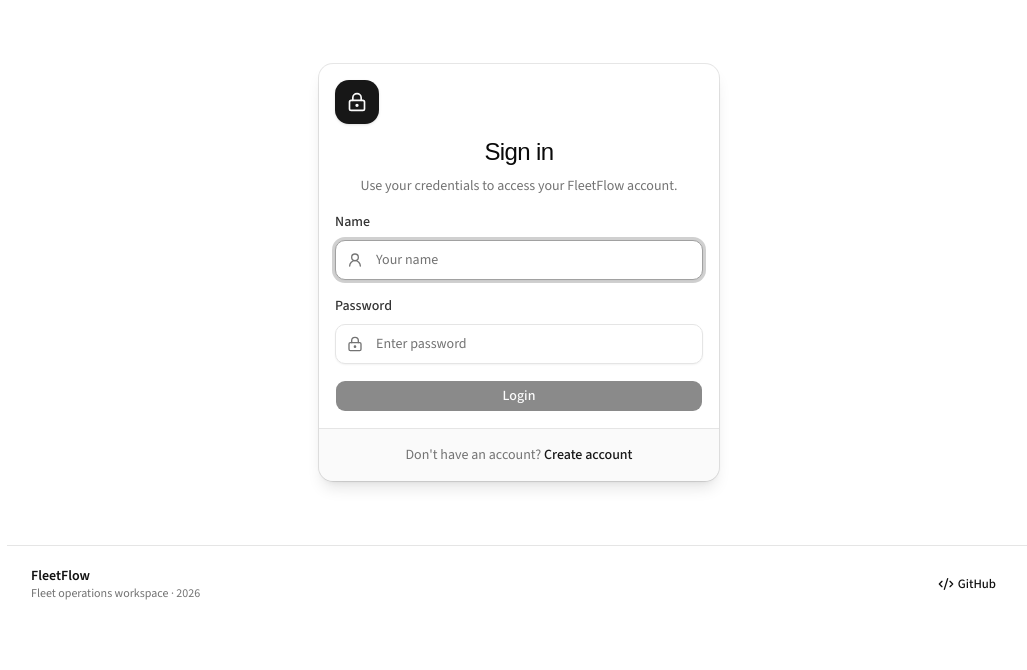
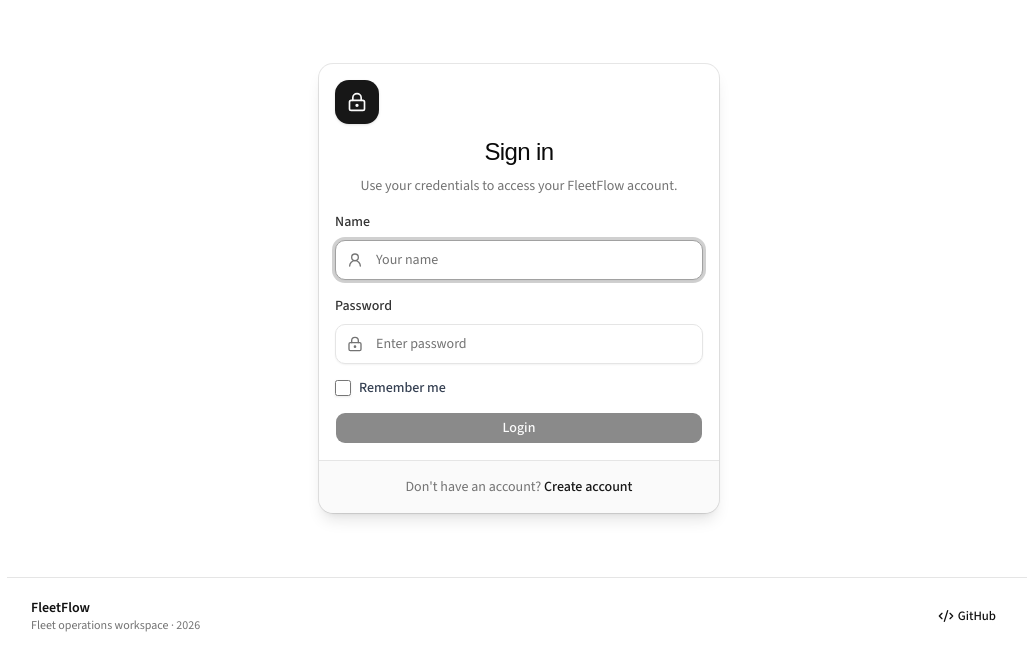
Before and after one commit to Kolm-dev/FleetFlow, a React (Vite) app in the folder frontend/: page /authorization in a window 1280 px wide. Shown: the top 670 px of the page, without its empty margins (121-1148 px from the left). Built offline with nearby package versions, Linux system fonts and the light colour scheme; no server answers.

Commit message:
Add Remember Me support to login

```diff
--- a/frontend/src/api/auth.ts
+++ b/frontend/src/api/auth.ts
@@ -8,6 +8,7 @@ export const getCSRFCookie = () => {
 type LoginCredentials = {
     name: string;
     password: string;
+    remember?: boolean;
 };
 export type RegisterCredentials = {
     name: string;
@@ -25,9 +26,7 @@ export type RegisterResponse = {
     new_user: string;
 };
 
-export type RegisterValidationErrors = Partial<
-    Record<keyof RegisterCredentials, string[]>
->;
+export type RegisterValidationErrors = Partial<Record<keyof RegisterCredentials, string[]>>;
 
 export type ValidationErrorResponse = {
     message: string;
--- a/frontend/src/components/Auth/AuthForm.tsx
+++ b/frontend/src/components/Auth/AuthForm.tsx
@@ -1,13 +1,6 @@
 import { Button } from "@/components/ui/button";
 import { ErrorMessage } from "@/components/shared/ErrorMessage";
-import {
-    Card,
-    CardContent,
-    CardDescription,
-    CardFooter,
-    CardHeader,
-    CardTitle,
-} from "@/components/ui/card";
+import { Card, CardContent, CardDescription, CardFooter, CardHeader, CardTitle } from "@/components/ui/card";
 import { LoaderCircle, LockKeyhole, type LucideIcon } from "lucide-react";
 import type { FormEvent } from "react";
 import { Link } from "react-router";
@@ -38,6 +31,8 @@ type AuthFormProps = {
     footerLinkLabel: string;
     footerLinkTo: string;
     onSubmit: (event: FormEvent<HTMLFormElement>) => void;
+    rememberMe?: boolean;
+    onRememberMeChange?: (checked: boolean) => void;
 };
 
 export const AuthForm = ({
@@ -53,6 +48,8 @@ export const AuthForm = ({
     footerLinkLabel,
     footerLinkTo,
     onSubmit,
+    rememberMe,
+    onRememberMeChange,
 }: AuthFormProps) => {
     const generalErrorId = "auth-form-error";
 
@@ -61,15 +58,22 @@ export const AuthForm = ({
             <Card className="w-full shadow-lg">
                 <CardHeader className="items-center gap-2 text-center">
                     <div className="mb-1 flex size-11 items-center justify-center rounded-xl bg-primary text-primary-foreground shadow-sm">
-                        <LockKeyhole className="size-5" aria-hidden="true" />
+                        <LockKeyhole
+                            className="size-5"
+                            aria-hidden="true"
+                        />
                     </div>
                     <CardTitle className="text-2xl tracking-tight">{title}</CardTitle>
                     <CardDescription>{description}</CardDescription>
                 </CardHeader>
 
                 <CardContent>
-                    <form className="space-y-4" onSubmit={onSubmit} method="post">
-                        {fields.map((field) => {
+                    <form
+                        className="space-y-4"
+                        onSubmit={onSubmit}
+                        method="post"
+                    >
+                        {fields.map(field => {
                             const fieldErrorId = `${field.id}-error`;
                             const describedBy = [
                                 field.error ? fieldErrorId : null,
@@ -80,8 +84,14 @@ export const AuthForm = ({
                             const Icon = field.icon;
 
                             return (
-                                <div className="space-y-2" key={field.id}>
-                                    <label className="text-sm font-medium" htmlFor={field.id}>
+                                <div
+                                    className="space-y-2"
+                                    key={field.id}
+                                >
+                                    <label
+                                        className="text-sm font-medium"
+                                        htmlFor={field.id}
+                                    >
                                         {field.label}
                                     </label>
                                     <div className="relative">
@@ -102,7 +112,7 @@ export const AuthForm = ({
                                             aria-invalid={Boolean(field.error || errorMessage)}
                                             aria-describedby={describedBy || undefined}
                                             className="mt-0 h-10 max-w-none rounded-lg border border-input bg-background pr-3 pl-10 text-sm shadow-xs outline-none transition-colors placeholder:text-muted-foreground focus:border-ring focus:ring-3 focus:ring-ring/50 aria-invalid:border-destructive aria-invalid:ring-destructive/20 disabled:cursor-not-allowed disabled:opacity-50"
-                                            onChange={(event) => field.onChange(event.currentTarget.value)}
+                                            onChange={event => field.onChange(event.currentTarget.value)}
                                         />
                                     </div>
                                     {field.error && (
@@ -118,6 +128,24 @@ export const AuthForm = ({
                             );
                         })}
 
+                        {onRememberMeChange && (
+                            <label
+                                className="flex items-center gap-2 cursor-pointer select-none text-sm font-medium text-gray-700 leading-none"
+                                htmlFor="remember"
+                            >
+                                <input
+                                    id="remember"
+                                    type="checkbox"
+                                    name="remember"
+                                    checked={rememberMe ?? false}
+                                    disabled={isPending}
+                                    className="size-4 m-0 shrink-0 cursor-pointer rounded border accent-primary outline-none disabled:cursor-not-allowed"
+                                    onChange={event => onRememberMeChange(event.currentTarget.checked)}
+                                />
+                                <span>Remember me</span>
+                            </label>
+                        )}
+
                         {errorMessage && (
                             <ErrorMessage
                                 messages={errorMessage}
@@ -131,7 +159,12 @@ export const AuthForm = ({
                             disabled={isPending || isSubmitDisabled}
                             type="submit"
                         >
-                            {isPending && <LoaderCircle className="animate-spin" aria-hidden="true" />}
+                            {isPending && (
+                                <LoaderCircle
+                                    className="animate-spin"
+                                    aria-hidden="true"
+                                />
+                            )}
                             {isPending ? pendingLabel : submitLabel}
                         </Button>
                     </form>
--- a/frontend/src/components/Auth/Login.tsx
+++ b/frontend/src/components/Auth/Login.tsx
@@ -9,10 +9,11 @@ import { useNavigate } from "react-router";
 export const Login = () => {
     const [name, setName] = useState("");
     const [password, setPassword] = useState("");
+    const [rememberMe, setRememberMe] = useState(false);
     const navigate = useNavigate();
     const queryClient = useQueryClient();
     const { mutate, isPending, error } = useMutation({
-        mutationFn: () => login({ name, password }),
+        mutationFn: () => login({ name, password, remember: rememberMe }),
         onSuccess: async () => {
             await queryClient.invalidateQueries({ queryKey: ["currentUser"] });
             navigate("/");
@@ -68,6 +69,8 @@ export const Login = () => {
             footerLinkLabel="Create account"
             footerLinkTo="/registration"
             onSubmit={handleSubmitForm}
+            rememberMe={rememberMe}
+            onRememberMeChange={setRememberMe}
         />
     );
 };
```
Also changed, not shown: 1 other file (tests, documents, lock files or other folders).
